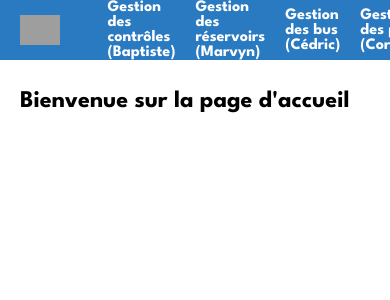
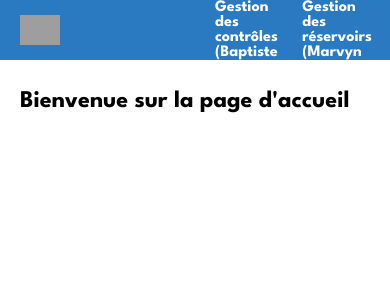
Before and after one commit to lynn2910/Hydro-Bus-Belfortain, a Flask app: page / in a window 390 px wide. Shown: the top 300 px of the page. Run offline with Flask 3, Linux system fonts and the light colour scheme; parts of the project's set-up code (start-up, migrations or seed data) failed here and were passed over; grey boxes are pictures that could not be loaded.

Commit message:
UX & Patchs divers
- Ajout de l'état des pleins (inexistant) dans la barre de navigation
- Correction d'un bug dans le fichier app.py (mauvais import de `datetime')
- Correction de l'identifiant pour ajouter un nouveau contrôle dans la barre de navigation
- CSS: Quand la fenêtre fait moins de 1200px, l'affichage des informations est changée (responsive)
- Les champs "maxlength" ont été ajoutés dans les input
- La barre de navigation est adaptée aux petits écrans désormais
- Les noms de familles ont été rajoutés
- Un commentaire en "FIXME" a été retiré
- Le text dans les div d'informations sont maintenant contenu correctement si le texte est large

```diff
--- a/app.py
+++ b/app.py
@@ -1,4 +1,4 @@
-from datetime import datetime
+import datetime
 
 from flask import Flask, render_template, g, request, redirect, flash
 import pymysql.cursors
--- a/static/styles/base.css
+++ b/static/styles/base.css
@@ -18,7 +18,6 @@ body.popup_opened {
 }
 
 main {
-    /* FIXME mettre la bonne taille de la navbar (+ 20px) */
     margin: 90px 20px 20px 20px;
 }
 
@@ -212,8 +211,10 @@ main {
     flex-direction: row;
     align-items: center;
 
-    height: 40px;
+    min-height: 40px;
+    height: fit-content;
 }
+
 
 .list details.card .body .i_love_you {
     display: flex;
@@ -249,7 +250,29 @@ main {
     margin: auto 0 auto auto;
     font-weight: lighter;
     text-align: right;
+
+    word-wrap: anywhere;
 }
+
+@media (max-width: 1200px) {
+    .list details.card summary {
+        font-size: 1em;
+    }
+
+    .list details.card .body .info {
+        width: 100%;
+    }
+
+    .list details.card .body .info p {
+        max-width: inherit;
+    }
+
+    .list details.card .body {
+        display: flex;
+        flex-direction: column;
+    }
+}
+
 
 .list details.card .popup {
     position: fixed;
--- a/static/styles/navbar.css
+++ b/static/styles/navbar.css
@@ -122,3 +122,10 @@ nav .buttons ul li:hover ul li:hover a {
     color: rgba(0, 0, 0, 0.6);
     transition: color 0.1s ease-in-out;
 }
+
+@media (max-width: 1200px) {
+        nav .buttons {
+            margin-left: 90px;
+            width: calc(100% - 200px - (var(--navbar-height) / 2));
+        }
+}
--- a/templates/_nav.html
+++ b/templates/_nav.html
@@ -5,15 +5,15 @@
     <div class="buttons">
             <ul>
                 <li class="menu-deroulant">
-                    <a href="/controles/show" class="nametag">Gestion des contrôles (Baptiste)</a>
+                    <a href="/controles/show" class="nametag">Gestion des contrôles (Baptiste DULIEUX)</a>
                     <ul class="sous-menu">
                         <li><a href="/controles/show">Voir les contrôles</a></li>
-                        <li><a href="/controles/show#description_2">Enregistrer un nouveau contrôle</a></li>
+                        <li><a href="/controles/show#add_controle">Enregistrer un nouveau contrôle</a></li>
                         <li><a href="/controles/etat">Etat des contrôles</a></li>
                     </ul>
                 </li>
                 <li class="menu-deroulant">
-                    <a href="/reservoirs/show" class="nametag">Gestion des réservoirs (Marvyn)</a>
+                    <a href="/reservoirs/show" class="nametag">Gestion des réservoirs (Marvyn LEVIN)</a>
                     <ul class="sous-menu">
                         <li><a href="/reservoirs/show">Voir les réservoirs</a></li>
                         <li><a href="/reservoirs/show#id_bus">Enregistrer un nouveau réservoir</a></li>
@@ -21,7 +21,7 @@
                     </ul>
                 </li>
                 <li class="menu-deroulant">
-                    <a href="/flottes_bus/show" class="nametag">Gestion des bus (Cédric)</a>
+                    <a href="/flottes_bus/show" class="nametag">Gestion des bus (Cédric COLIN)</a>
                     <ul class="sous-menu content-bus">
                         <li><a href="/flottes_bus/show">Lister les flottes et bus</a></li>
                         <li><a href="/flottes_bus/show#new_bus">Enregistrer un nouveau bus</a></li>
@@ -29,10 +29,11 @@
                     </ul>
                 </li>
                 <li class="menu-deroulant">
-                    <a href="/consommation/show" class="nametag">Gestion des pleins (Corentin)</a>
+                    <a href="/consommation/show" class="nametag">Gestion des pleins (Corentin CONTINO)</a>
                     <ul class="sous-menu content-bus">
                         <li><a href="/consommation/show">Lister les consommations</a></li>
                         <li><a href="/consommation/show#new_consommation">Enregistrer un nouveau plein</a></li>
+                        <li><a href="/consommation/etat">Etat des pleins</a></li>
                     </ul>
                 </li>
             </ul>
--- a/templates/bus/show_flottes_bus.html
+++ b/templates/bus/show_flottes_bus.html
@@ -161,6 +161,7 @@
                                 <label for="nom_bus">Nom du bus</label>
                                 <input type="text"
                                        id="nom_bus"
+                                       maxlength="50"
                                        name="nom_bus"
                                        placeholder="Nom du bus"
                                        value="{{ add_nom_bus }}"
--- a/templates/controles/show_controles.html
+++ b/templates/controles/show_controles.html
@@ -123,10 +123,10 @@
                 <div class="big_docker full_width child auto_horizontal_margin no_left_margin">
                     <h2>Ajouter un contrôle</h2>
                     <!-- Valeurs du formulaire à récupérer ! -->
-                    <form method="post", action="/controles/new">
+                    <form method="post" id="add_controle" action="/controles/new">
                         <div class="field row_flex">
                             <label for="description_2">Compte rendu du contrôle</label>
-                            <textarea name="description_2" id="description_2" cols="30" rows="10"
+                            <textarea maxlength="200" name="description_2" id="description_2" cols="30" rows="10"
                                       class="compte_rendu_area"></textarea>
                         </div>
                         <div class="field row_flex">
```
